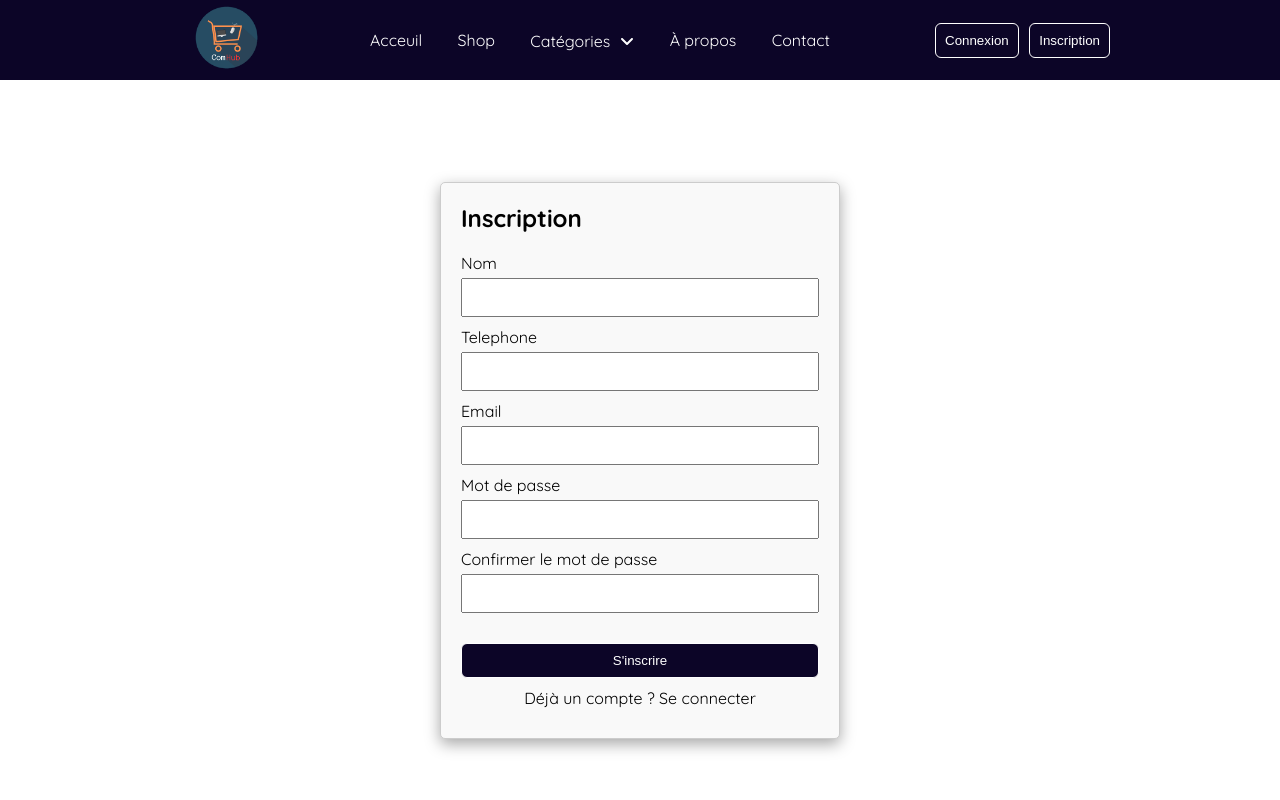
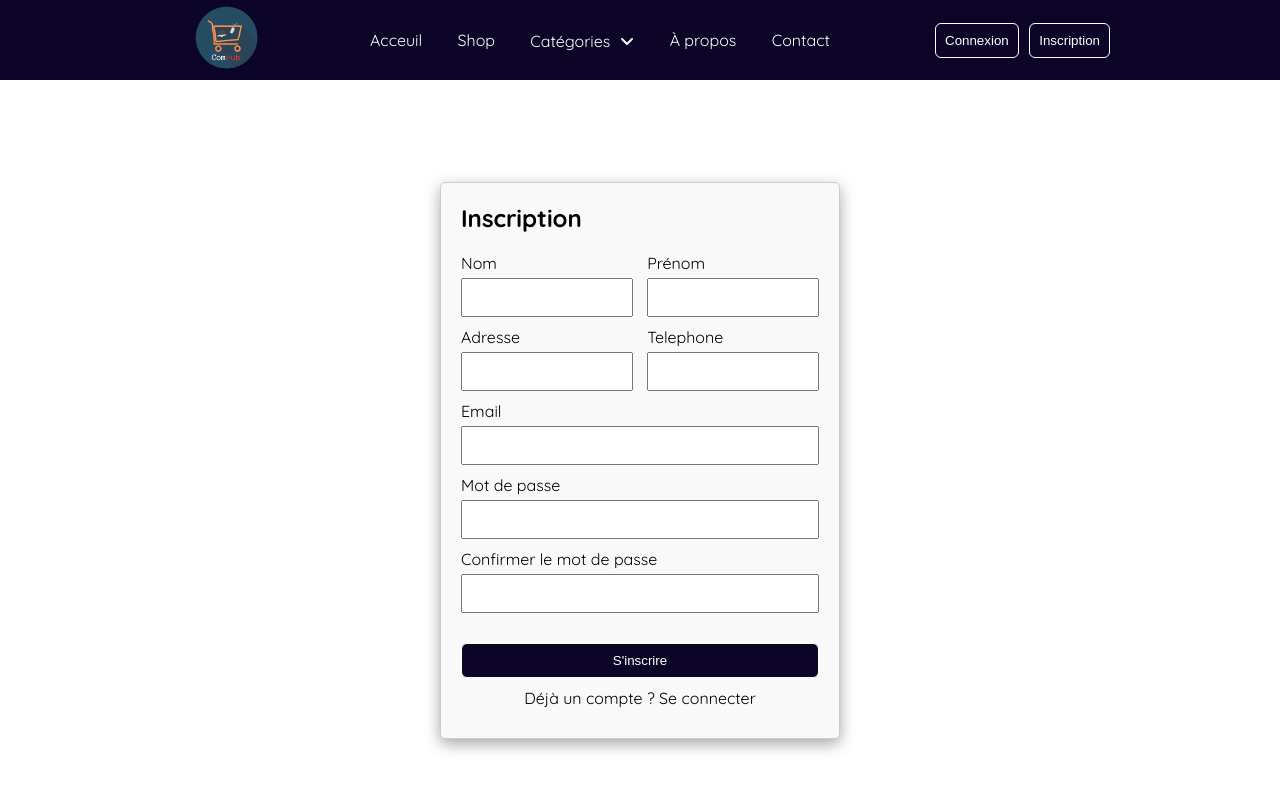
Before and after one commit to MohammedMorouche/ComHub, a React (Vite) app in the folder Client/: page /inscription in a window 1280 px wide. Shown: the top 800 px of the page. Built offline with nearby package versions, Linux system fonts and the light colour scheme.

Commit message:
edit inscription

```diff
--- a/Client/src/Pages/Inscription.jsx
+++ b/Client/src/Pages/Inscription.jsx
@@ -4,9 +4,12 @@ import { auth, fs } from "../firebase";
 import { collection, addDoc } from "firebase/firestore";
 import { useNavigate } from "react-router-dom";
 import ScrollToTop from "../Components/ScrollToTop";
+import { set } from "firebase/database";
 function Inscription() {
-  const [fullName, setFullName] = useState("");
+  const [firstName, setFirstName] = useState("");
+  const [lastName, setLastName] = useState("");
   const [email, setEmail] = useState("");
+  const [adresse, setAdresse] = useState("");
   const [password, setPassword] = useState("");
   const [telephone, setTelephone] = useState();
   const [error, setError] = useState("");
@@ -17,7 +20,7 @@ function Inscription() {
   const handleSignup = (e) => {
     e.preventDefault();
     if (password !== confirmPassword) {
-      ("Les mots de passe ne correspondent pas.");
+      setError("Les mots de passe ne correspondent pas.");
       setPassword("");
       setConfirmPassword("");
       return;
@@ -27,12 +30,14 @@ function Inscription() {
       .then((userCredential) => {
         const user = userCredential.user;
         const userId = user.uid;
+        const fullName = lastName + " " + firstName;
         // Update user profile with full name
         return addDoc(collection(fs, "users"), {
+          Email: email,
+          Telephone: telephone,
+          Adresse: adresse,
+          FullName: fullName,
           id: userId,
-          FullName: fullName,
-          Telephone: telephone,
-          Email: email,
         });
       })
 
@@ -40,16 +45,18 @@ function Inscription() {
         setSuccess(
           "Inscription réussie. Vous allez maintenant être redirigé automatiquement vers la page de connexion."
         );
-        setFullName("");
+        setFirstName("");
+        setLastName("");
         setEmail("");
         setPassword("");
-        setTelephone();
+        setTelephone("");
+        setAdresse("");
         setError("");
         setPassword("");
         setConfirmPassword("");
         setTimeout(() => {
           setSuccess("");
-          nav("/connexion");
+          nav("/");
         }, 1000);
       })
       .catch((error) => {
@@ -61,22 +68,58 @@ function Inscription() {
     <div className="auth-container ins">
       <div className="container">
         <h2>Inscription</h2>
+        {error && (
+          <>
+
+            <span className="red">{error}</span>
+            <br></br>
+          </>
+        )}
         {success && (
           <>
             <span className="green">{success}</span>
             <br></br>
           </>
         )}
+
         <form onSubmit={handleSignup}>
+          <div className="cont">
+            <div>
               <label htmlFor="nom">Nom</label>
               <input
                 type="text"
                 id="nom"
                 name="nom"
                 required
-            value={fullName}
-            onChange={(e) => setFullName(e.target.value)}
+                value={firstName}
+                onChange={(e) => setFirstName(e.target.value)}
               />
+            </div>
+            <div>
+              <label htmlFor="prenom">Prénom</label>
+              <input
+                type="text"
+                id="prenom"
+                name="prenom"
+                required
+                value={lastName}
+                onChange={(e) => setLastName(e.target.value)}
+              />
+            </div>
+          </div>
+          <div className="cont">
+            <div>
+              <label htmlFor="prenom">Adresse</label>
+              <input
+                type="text"
+                id="adresse"
+                name="adresse"
+                required
+                value={adresse}
+                onChange={(e) => setAdresse(e.target.value)}
+              />
+            </div>
+            <div>
               <label htmlFor="telephone">Telephone</label>
               <input
                 type="tel"
@@ -86,6 +129,10 @@ function Inscription() {
                 value={telephone}
                 onChange={(e) => setTelephone(e.target.value)}
               />
+            </div>
+          </div>
+
+          <div>
             <label htmlFor="email">Email</label>
             <input
               type="email"
@@ -95,7 +142,9 @@ function Inscription() {
               value={email}
               onChange={(e) => setEmail(e.target.value)}
             />
+          </div>
 
+          <div>
             <label htmlFor="password">Mot de passe</label>
             <input
               type="password"
@@ -105,7 +154,8 @@ function Inscription() {
               value={password}
               onChange={(e) => setPassword(e.target.value)}
             />
-
+          </div>
+          <div>
             <label htmlFor="confirmPassword">Confirmer le mot de passe</label>
             <input
               type="password"
@@ -115,6 +165,7 @@ function Inscription() {
               value={confirmPassword}
               onChange={(e) => setConfirmPassword(e.target.value)}
             />
+          </div>
 
           <div className="auth-links">
             <button type="submit">S'inscrire</button>
@@ -123,12 +174,6 @@ function Inscription() {
             </ScrollToTop>
           </div>
         </form>
-        {error && (
-          <>
-            <br></br>
-            <span className="red">{error}</span>
-          </>
-        )}
       </div>
     </div>
   );
--- a/Client/src/Pages/login.css
+++ b/Client/src/Pages/login.css
@@ -4,6 +4,20 @@
   align-items: center;
   height: calc(100vh - 60px) ;
   /* background-color: #44518d; */
+}
+form div{
+  display: flex;
+  flex-direction: column;
+
+}
+form .cont{
+  display: flex;
+  justify-content: space-between;
+  flex-direction: row;
+
+}
+form .cont div{
+  width: 48%;
 }
 .red{
   color: red;
```
Lines whose indentation alone changed are shown as unchanged.
